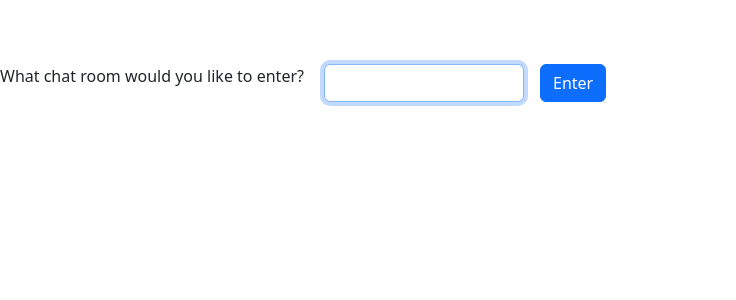
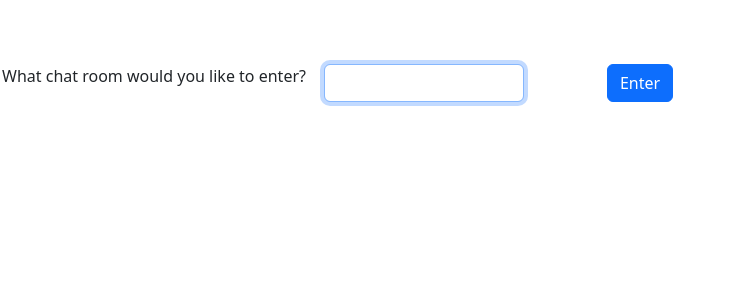
Before and after one commit to danieletchie/Zuri-Chatapp, a Django app: page / in a window 1280 px wide. Shown: the top 300 px of the page, without its empty margins (0-736 px from the left). Run offline with Django 4.2, Linux system fonts and the light colour scheme.

Commit message:
working on LocalStorage

```diff
--- a/chatapp/templates/chat/index.html
+++ b/chatapp/templates/chat/index.html
@@ -6,7 +6,7 @@
     <link href="https://cdn.jsdelivr.net/npm/bootstrap@5.2.0-beta1/dist/css/bootstrap.min.css" rel="stylesheet" integrity="sha384-0evHe/X+R7YkIZDRvuzKMRqM+OrBnVFBL6DOitfPri4tjfHxaWutUpFmBp4vmVor" crossorigin="anonymous">
 </head>
 <body>
-    <div class="row g-3 mt-5 ml-5">
+    <div class="row g-3 mt-5 ml-5 text-center">
         <p class="col-3">What chat room would you like to enter?</p>
         <div class="col-2">
             <input class="align-middle form-control" id="room-name-input" type="text" size="100">
```
